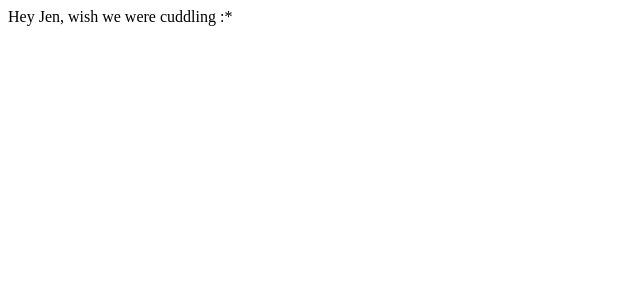
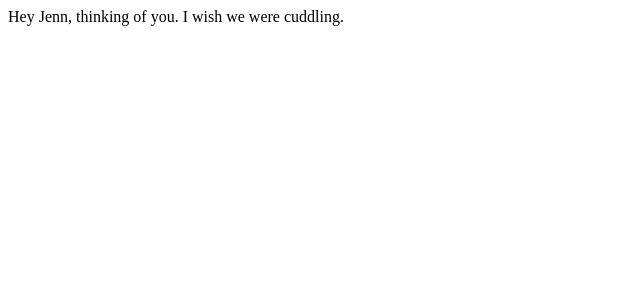
Before and after one commit to DevMan01/devhood.net, a React (Create React App) app: page / in a window 1280 px wide. Shown: the top 300 px of the page, without its empty margins (0-640 px from the left). Built offline with nearby package versions, Linux system fonts and the light colour scheme; the HTML template or start-up script is replaced by a standard one.

Commit message:
New test

```diff
--- a/src/App.js
+++ b/src/App.js
@@ -1,8 +1,8 @@
 import React from 'react';
 
 function App() {
-  const value = 'World';
-  return <div>Hey Jen, wish we were cuddling :*</div>;
+  const value = 'Jenn';
+  return <div>Hey {value}, thinking of you. I wish we were cuddling.</div>;
 }
 
 export default App;
```
